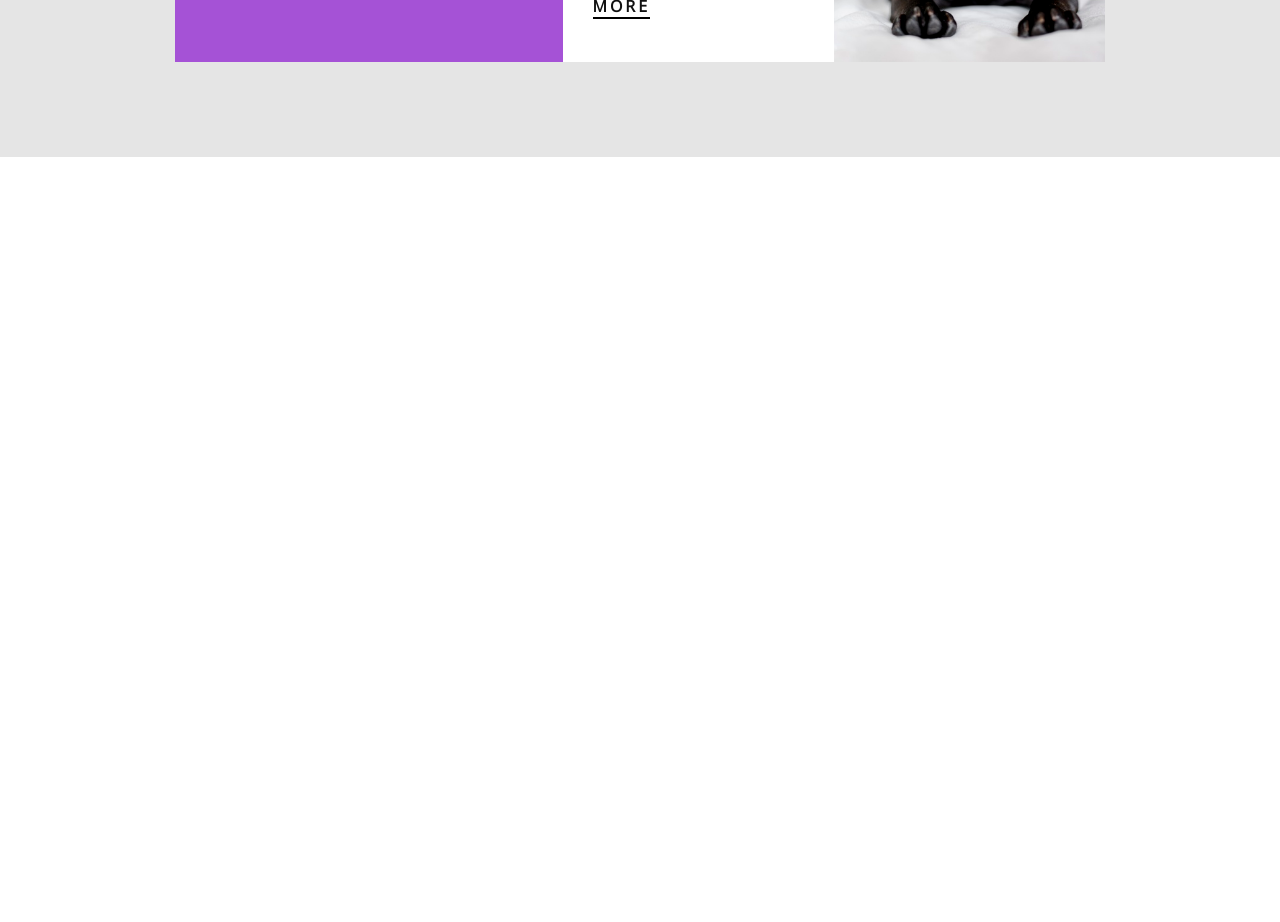
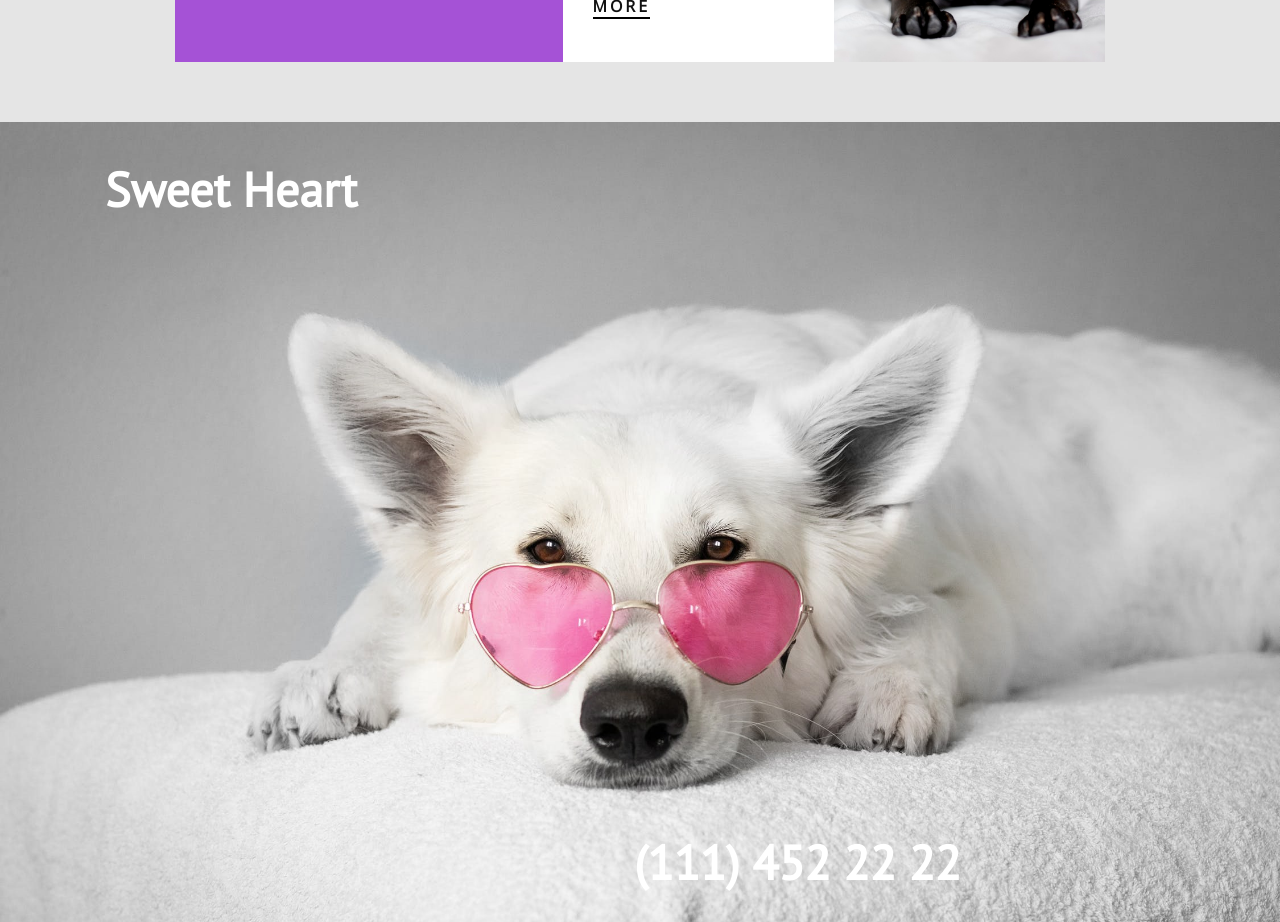
Before and after one commit to bongudth/myself-pets-stories, a Vue app: page / in a window 1280 px wide. Shown: the part 4620-5542 px from the top of the page. Before the commit the page ends 4777 px from the top, so only its background shows below. Built offline with nearby package versions, Linux system fonts and the light colour scheme.

Commit message:
:hammer: update sweetheart

```diff
--- a/src/App.vue
+++ b/src/App.vue
@@ -6,6 +6,7 @@
     <DogTraining />
     <PetFood />
     <DogCare />
+    <SweetHeart />
   </div>
 </template>
 
@@ -16,6 +17,7 @@ import SmallDogs from "./components/SmallDogs.vue";
 import DogTraining from "./components/DogTraining.vue";
 import PetFood from "./components/PetFood.vue";
 import DogCare from "./components/DogCare.vue";
+import SweetHeart from "./components/SweetHeart.vue";
 
 export default {
   name: "App",
@@ -26,6 +28,7 @@ export default {
     DogTraining,
     PetFood,
     DogCare,
+    SweetHeart,
   },
 };
 </script>
--- /dev/null
+++ b/src/components/SweetHeart.vue
@@ -0,0 +1,47 @@
+<template>
+  <div id="sweet-heart">
+    <div class="container">
+      <div class="content">
+        <h2>Sweet Heart</h2>
+        <h1>(111) 452 22 22</h1>
+      </div>
+    </div>
+  </div>
+</template>
+
+<script>
+export default {
+  name: "SweetHeart",
+};
+</script>
+
+<style lang="scss" scoped>
+#sweet-heart {
+  position: relative;
+  background-image: url(../assets/ghhh-min.jpg);
+  background-size: cover;
+  height: 800px;
+  font-family: "PT Sans", sans-serif;
+  color: #fff;
+  line-height: 1.1;
+
+  .content {
+    position: absolute;
+    height: 100%;
+    width: 70%;
+
+    h2 {
+      font-size: 3rem;
+      font-weight: bold;
+      margin: 39px auto 0 20px;
+    }
+
+    h1 {
+      font-size: 3rem;
+      font-weight: 900;
+      text-align: right;
+      margin: 616px 20px 40px auto;
+    }
+  }
+}
+</style>
```
